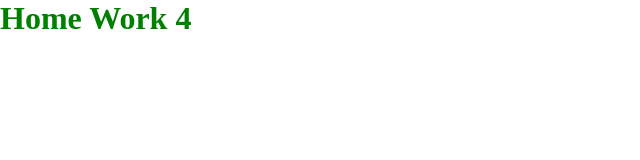
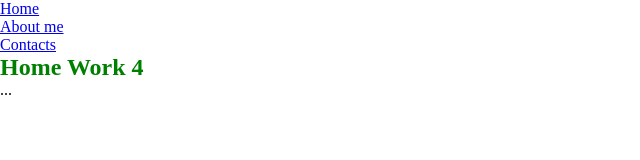
Before and after one commit to PyrkinValentin/home-work-4, a plain HTML site: page index.html in a window 1280 px wide. Shown: the whole page, without its empty margins (0-640 px from the left). Drawn offline with Linux system fonts and the light colour scheme.

Commit message:
feat: add header

```diff
--- a/index.html
+++ b/index.html
@@ -8,6 +8,26 @@
 	<link rel="stylesheet" href="./styles/style.css">
 </head>
 <body>
-	<h1 class="title">Home Work 4</h1>
+	<header>
+		<nav>
+			<ul>
+				<li>
+					<a href="#">Home</a>
+				</li>
+				<li>
+					<a href="#">About me</a>
+				</li>
+				<li>
+					<a href="#">Contacts</a>
+				</li>
+			</ul>
+		</nav>
+	</header>
+	<section>
+		<h1 class="title">Home Work 4</h1>
+		<p>
+			...
+		</p>
+	</section>
 </body>
 </html>
```
